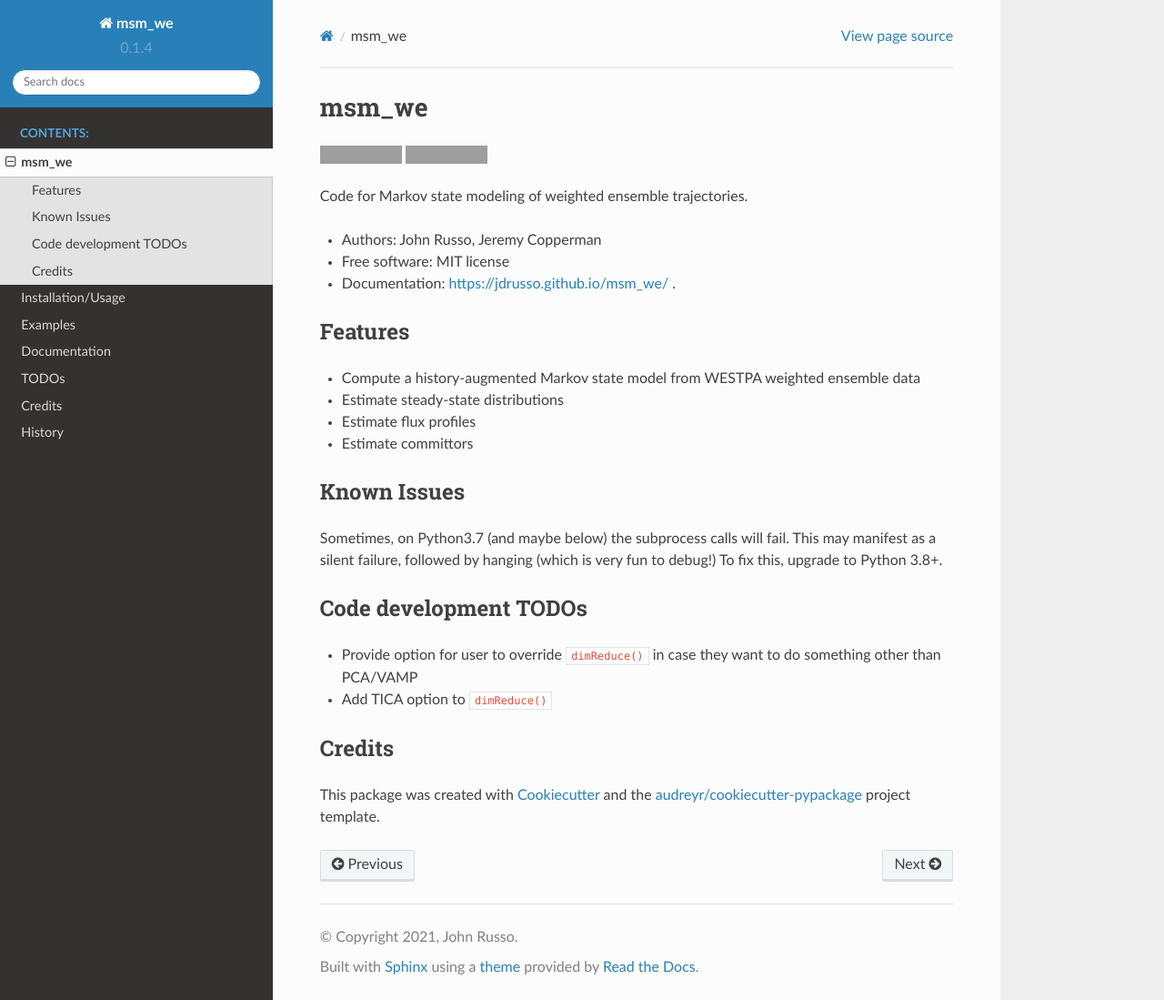
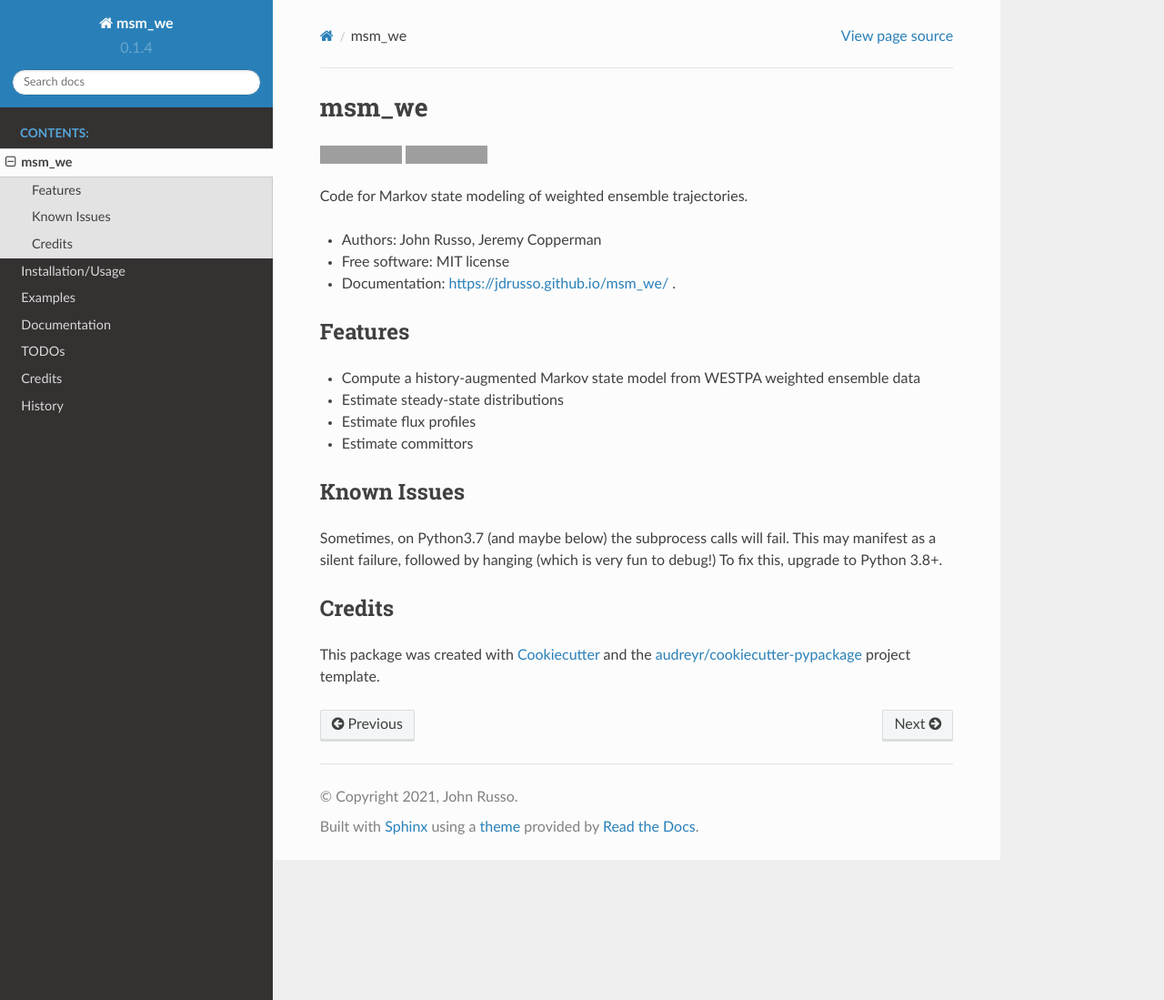
Before and after one commit to jdrusso/msm_we, a Sphinx documentation site: the page built from docs/readme.rst, in a window 1280 px wide and 1099 px high. Shown: the whole window at 91% size. Built offline with Sphinx 7.4.7 and the Read the Docs theme 2.0.0, drawn with Linux system fonts in a browser that asks for light colours; pages that are not in the unit, such as notebooks, are missing from menus; grey boxes are pictures that could not be loaded.

Commit message:
remove code TODOs from readme

```diff
--- a/README.rst
+++ b/README.rst
@@ -31,12 +31,6 @@ Sometimes, on Python3.7 (and maybe below) the subprocess calls will fail. This m
 followed by hanging (which is very fun to debug!) To fix this, upgrade to Python 3.8+.
 
 
-Code development TODOs
-----------------------
-*  Provide option for user to override :code:`dimReduce()` in case they want to do something other than PCA/VAMP
-*  Add TICA option to :code:`dimReduce()`
-
-
 Credits
 -------
 
--- a/docs/conf.py
+++ b/docs/conf.py
@@ -104,7 +104,7 @@ exclude_patterns = ['_build', 'Thumbs.db', '.DS_Store']
 pygments_style = 'sphinx'
 
 # If true, `todo` and `todoList` produce output, else they produce nothing.
-todo_include_todos = True
+todo_include_todos = False
 todo_link_only = False
 
 
```
